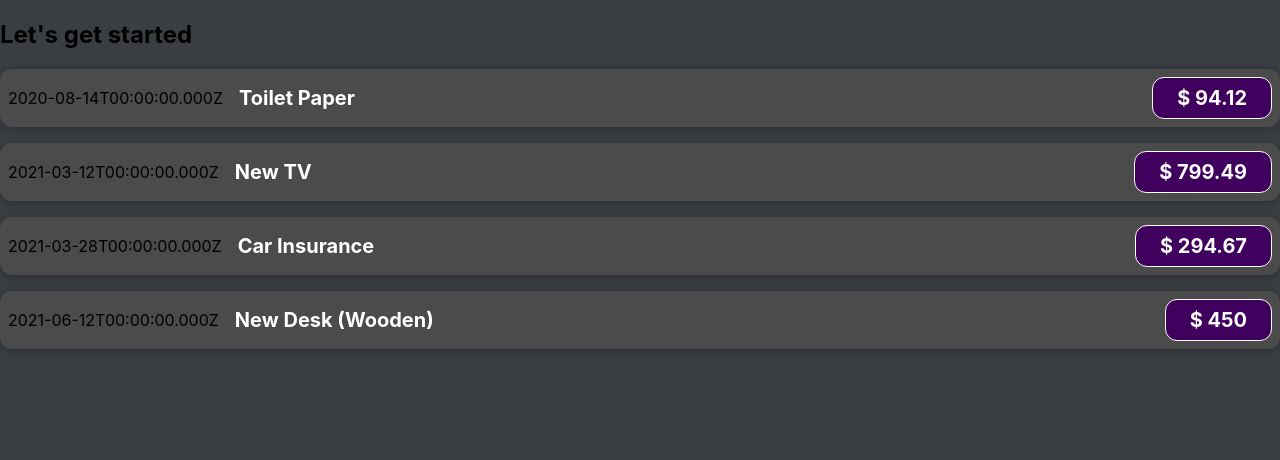
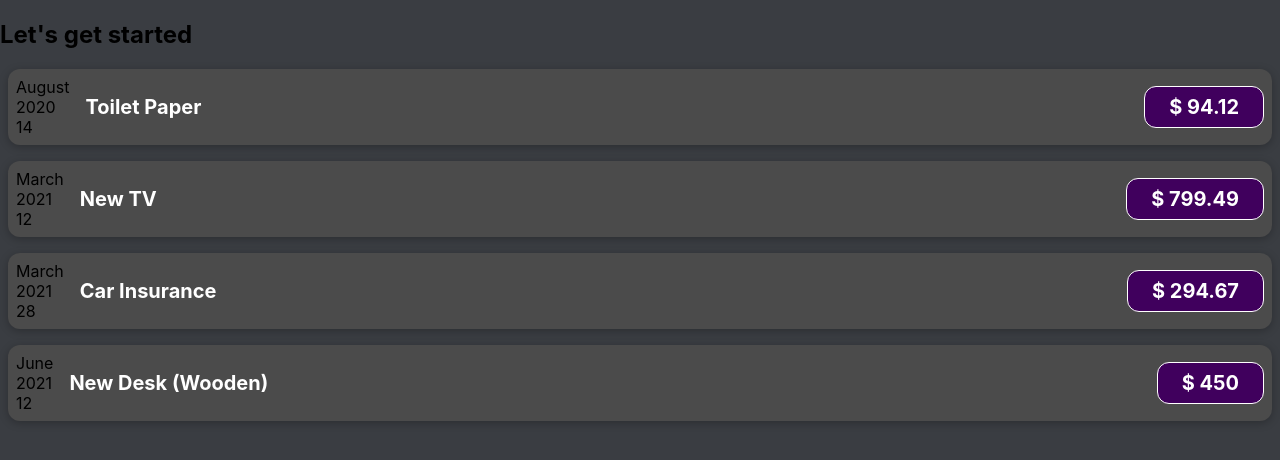
Before and after one commit to josue-lubaki/react-complete-guide, a React (Create React App) app: page / in a window 1280 px wide. Shown: the top 460 px of the page. Built offline with nearby package versions, Linux system fonts and the light colour scheme.

Commit message:
formatting date

```diff
--- a/src/components/ExpenseItem.css
+++ b/src/components/ExpenseItem.css
@@ -4,7 +4,7 @@
 	align-items: center;
 	box-shadow: 0 2px 8px rgba(0, 0, 0, 0.25);
 	padding: 0.5rem;
-	margin: 1rem 0;
+	margin: 1rem 0.5rem;
 	border-radius: 12px;
 	background-color: #4b4b4b;
 }
--- a/src/components/ExpenseItem.js
+++ b/src/components/ExpenseItem.js
@@ -1,9 +1,17 @@
 import './ExpenseItem.css';
 
 function ExpenseItem(props) {
+	const month = props.date.toLocaleDateString('en-US', { month: 'long' });
+	const day = props.date.toLocaleDateString('en-US', { day: '2-digit' });
+	const year = props.date.getFullYear();
+
 	return (
 		<div className='expense-item'>
-			<div>{props.date.toISOString()}</div>
+			<div>
+				<div>{month}</div>
+				<div>{year}</div>
+				<div>{day}</div>
+			</div>
 			<div className='expense-item__description'>
 				<h2>{props.title}</h2>
 				<div className='expense-item__price'>$ {props.amount}</div>
```
Also changed, not shown: src/App.js (+23 -4 lines).
